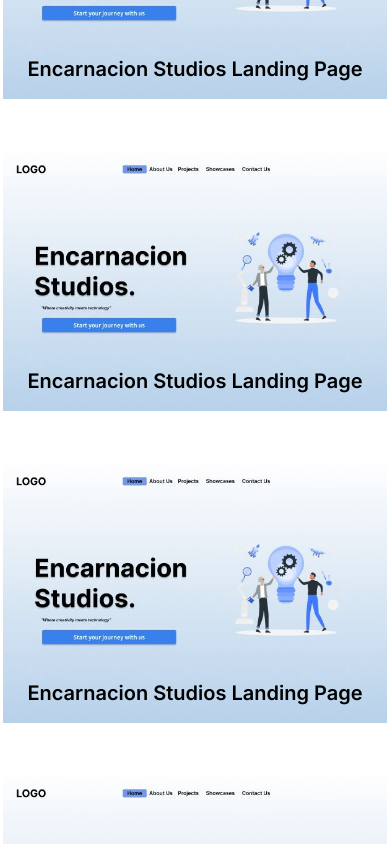
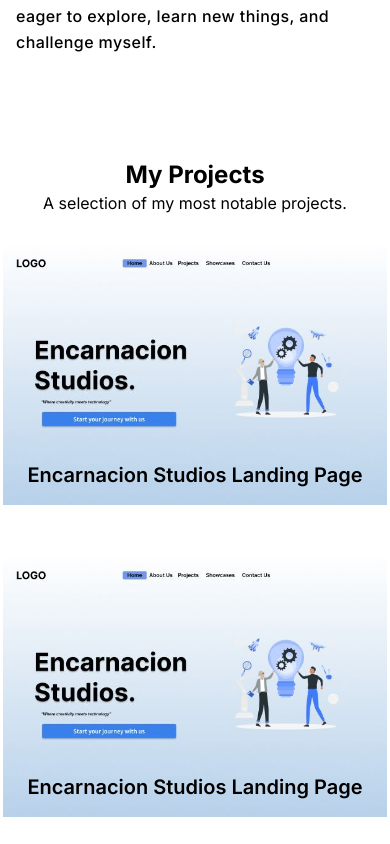
Before and after one commit to ImCodeMaker/dev_portofolio, a Next.js app: page / in a window 390 px wide. Shown: the part 1680-2524 px from the top of the page. Built offline with nearby package versions, Linux system fonts and the light colour scheme.

Commit message:
fixed mobile responsiviness

```diff
--- a/src/features/Footer.tsx
+++ b/src/features/Footer.tsx
@@ -1,6 +1,6 @@
 export default function Footer() {
   return (
-    <footer className="w-full border-t border-zinc-200 bg-white py-6">
+    <footer className="w-full min-h-screen  border-t border-zinc-200 bg-white py-6">
       <div className="max-w-4xl mx-auto px-4 text-center">
         <p className="text-black text-sm md:text-base font-light italic">
           © 2025 Teudy Joshua Encarnacion. All rights reserved.
--- a/src/features/Projects.tsx
+++ b/src/features/Projects.tsx
@@ -12,7 +12,7 @@ export default function Projects() {
   ];
   return (
     <>
-      <section id="projects" className="w-screen h-screen px-4 py-6 flex items-center mt-14 justify-center flex-col">
+      <section id="projects" className="w-screen min-h-screen px-4 py-6 flex items-center mt-14 justify-center flex-col">
         <div className="flex flex-col items-center justify-center">
           <h2 className="text-2xl font-bold">My Projects</h2>
           <p>A selection of my most notable projects.</p>
--- a/src/features/Skills.tsx
+++ b/src/features/Skills.tsx
@@ -47,7 +47,7 @@ export default function Skills() {
   ];
 
   return (
-    <section id="skills" className="w-full px-4 py-6 mt-14 max-w-6xl mx-auto">
+    <section id="skills" className="w-full min-h-screen  px-4 py-6 mt-14 max-w-6xl mx-auto">
       {/* Header */}
       <div className="flex flex-col items-center justify-center mb-10 text-center">
         <h2 className="text-2xl font-bold">Skills</h2>
```
